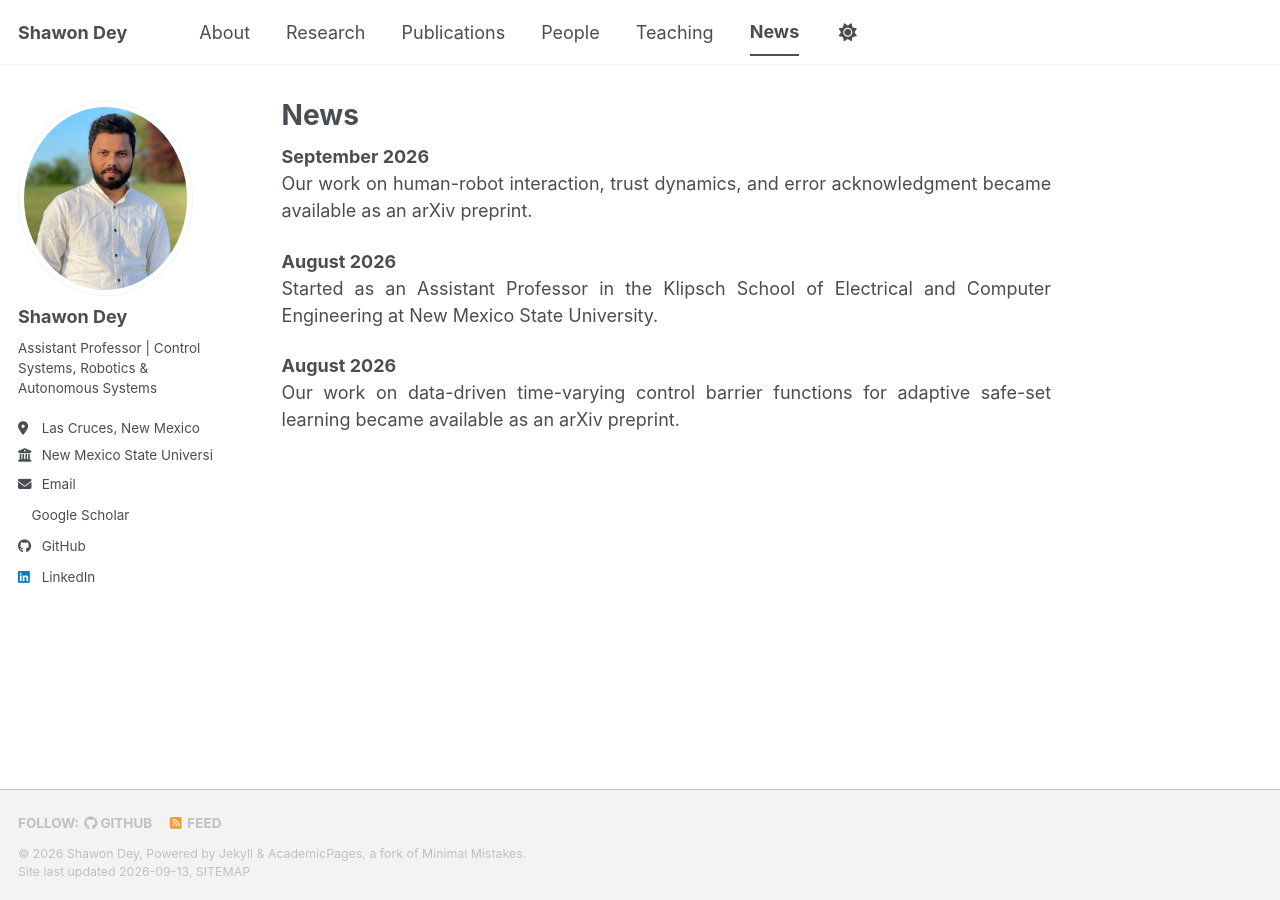
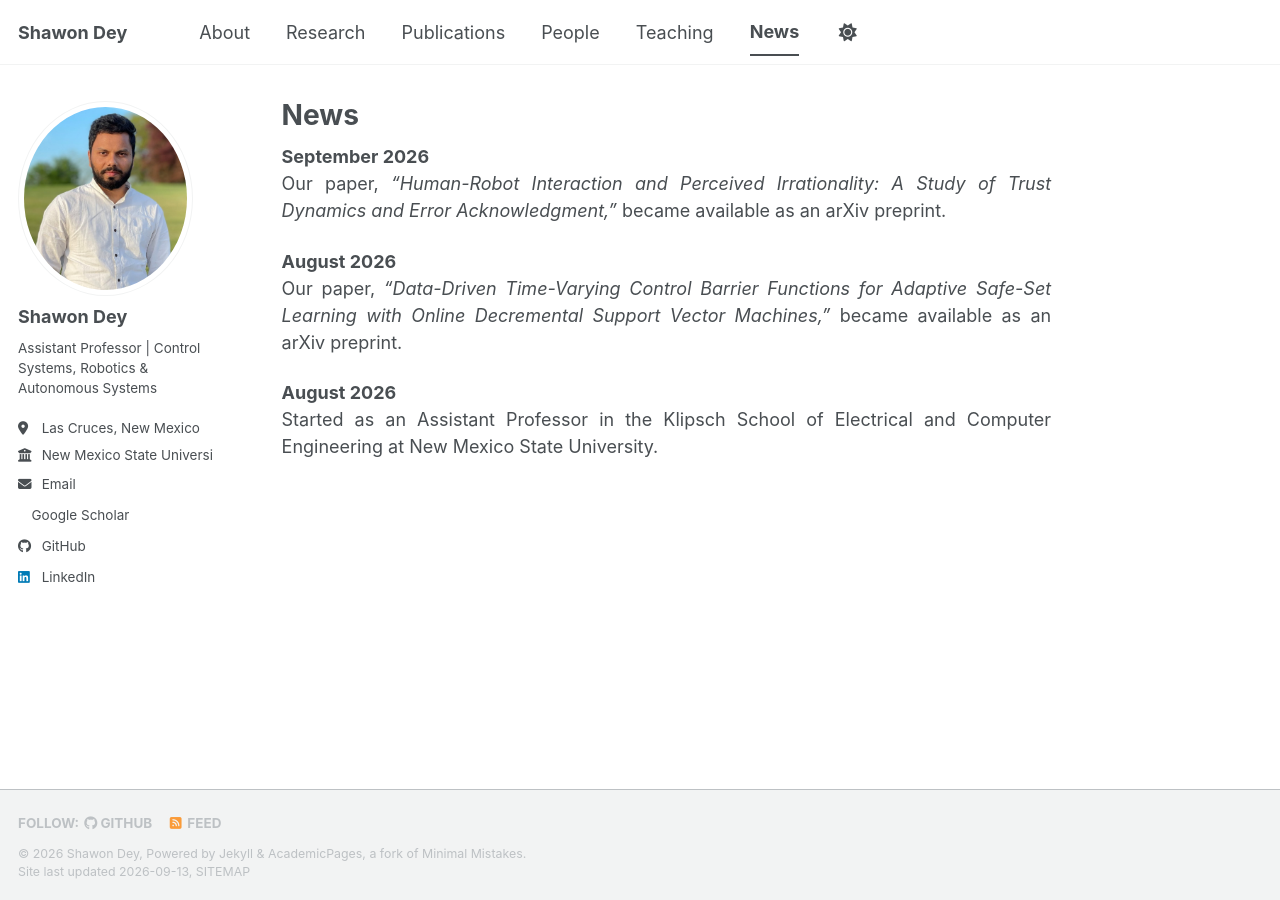
Before and after one commit to shawondey/shawondey.github.io, a Jekyll site: the page built from _pages/news.md, in a window 1280 px wide. Built offline with Jekyll 4.4.1, drawn with Linux system fonts in a browser that asks for light colours; a style sheet for code colours, icons or effects is not loaded.

Commit message:
Update news.md

```diff
--- a/_pages/news.md
+++ b/_pages/news.md
@@ -5,10 +5,10 @@ author_profile: true
 ---
 
 **September 2026**
-Our work on human-robot interaction, trust dynamics, and error acknowledgment became available as an arXiv preprint.
+Our paper, *“Human-Robot Interaction and Perceived Irrationality: A Study of Trust Dynamics and Error Acknowledgment,”* became available as an arXiv preprint.
+
+**August 2026**
+Our paper, *“Data-Driven Time-Varying Control Barrier Functions for Adaptive Safe-Set Learning with Online Decremental Support Vector Machines,”* became available as an arXiv preprint.
 
 **August 2026**
 Started as an Assistant Professor in the Klipsch School of Electrical and Computer Engineering at New Mexico State University.
-
-**August 2026**
-Our work on data-driven time-varying control barrier functions for adaptive safe-set learning became available as an arXiv preprint.
```
